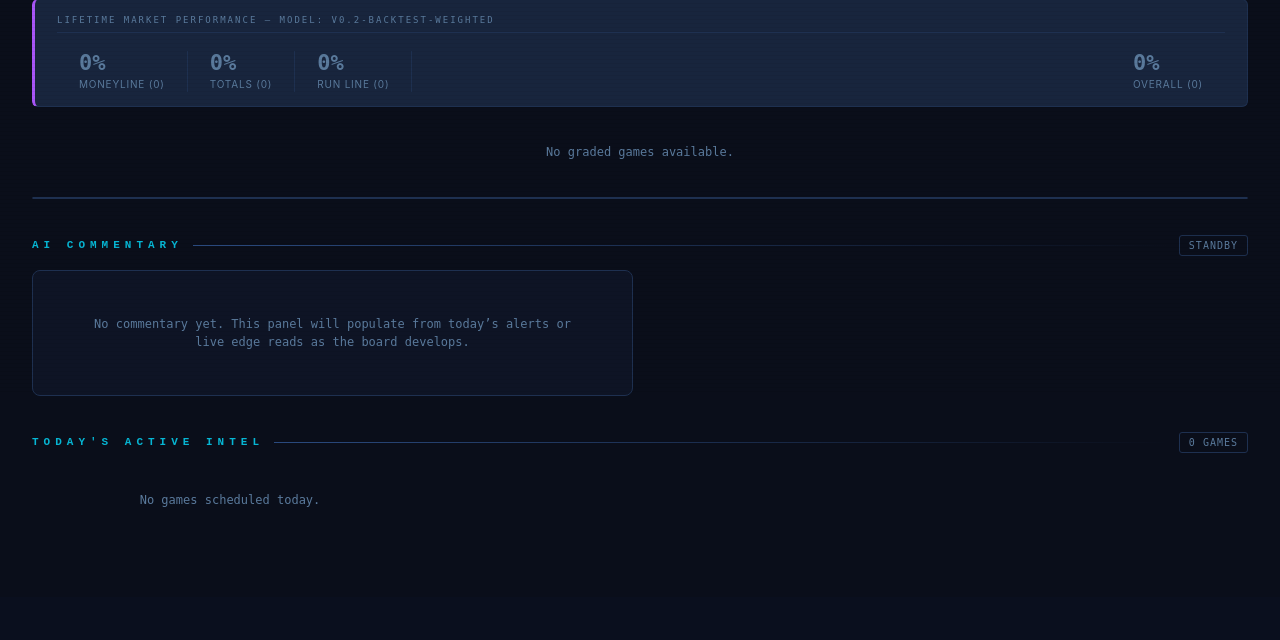
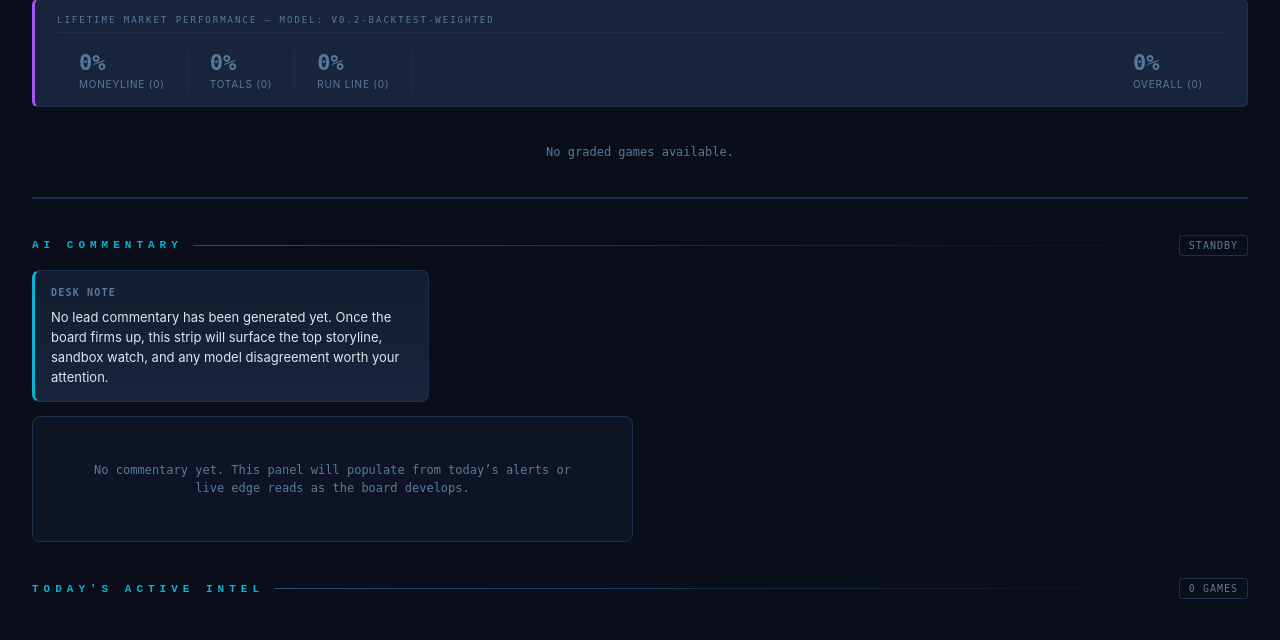
Before and after one commit to plummer92/mlb-ai-betting-tool, a FastAPI app: page /dashboard in a window 1280 px wide. Shown: the part 405-1045 px from the top of the page. Before the commit the page ends 912 px from the top, so only its background shows below. Run offline with FastAPI, Linux system fonts and the light colour scheme; data that the repository does not hold is empty.

Commit message:
Upgrade dashboard commentary summaries

```diff
--- a/app/templates/dashboard.html
+++ b/app/templates/dashboard.html
@@ -313,6 +313,41 @@ tr:hover td { background: rgba(6,182,212,0.025); }
 }
 @media (max-width: 1100px) { .commentary-grid { grid-template-columns: 1fr; } }
 
+.commentary-summary-grid {
+  display: grid;
+  grid-template-columns: repeat(3, minmax(0, 1fr));
+  gap: 12px;
+  margin-bottom: 14px;
+}
+@media (max-width: 1100px) { .commentary-summary-grid { grid-template-columns: 1fr; } }
+
+.commentary-summary-card {
+  background: linear-gradient(180deg, var(--surface2) 0%, var(--surface3) 100%);
+  border: 1px solid var(--border);
+  border-left: 3px solid var(--cyan);
+  border-radius: 8px;
+  padding: 14px 16px;
+}
+
+.commentary-summary-card.watchlist { border-left-color: var(--yellow); }
+.commentary-summary-card.disagreement { border-left-color: var(--orange); }
+
+.commentary-summary-label {
+  font-family: monospace;
+  font-size: 10px;
+  font-weight: 700;
+  color: var(--muted);
+  text-transform: uppercase;
+  letter-spacing: 1.2px;
+  margin-bottom: 7px;
+}
+
+.commentary-summary-text {
+  color: var(--text);
+  font-size: 13px;
+  line-height: 1.55;
+}
+
 .commentary-card {
   background: linear-gradient(180deg, var(--surface) 0%, var(--surface2) 100%);
   border: 1px solid var(--border);
@@ -822,6 +857,9 @@ tr:hover td { background: rgba(6,182,212,0.025); }
       <div class="section-rule"></div>
       <div class="section-badge" id="commentary-badge">—</div>
     </div>
+    <div class="commentary-summary-grid" id="commentary-summary-grid">
+      <div class="loading">Loading analyst summary</div>
+    </div>
     <div class="commentary-grid" id="commentary-grid">
       <div class="loading">Loading commentary</div>
     </div>
@@ -927,11 +965,27 @@ async function loadCommentary() {
     const res = await fetch('/api/commentary/today');
     const data = await res.json();
     const items = data.items || [];
+    const summaries = data.summaries || [];
     const source = data.source || 'alerts';
 
     $('commentary-badge').textContent = items.length
       ? `${items.length} NOTE${items.length !== 1 ? 'S' : ''}`
       : 'STANDBY';
+
+    if (summaries.length) {
+      $('commentary-summary-grid').innerHTML = summaries.map(summary => `
+        <div class="commentary-summary-card ${esc(summary.kind || '')}">
+          <div class="commentary-summary-label">${esc(summary.label || 'Desk Note')}</div>
+          <div class="commentary-summary-text">${esc(summary.text || '')}</div>
+        </div>
+      `).join('');
+    } else {
+      $('commentary-summary-grid').innerHTML = `
+        <div class="commentary-summary-card">
+          <div class="commentary-summary-label">Desk Note</div>
+          <div class="commentary-summary-text">No lead commentary has been generated yet. Once the board firms up, this strip will surface the top storyline, sandbox watch, and any model disagreement worth your attention.</div>
+        </div>`;
+    }
 
     if (!items.length) {
       $('commentary-grid').innerHTML = `
@@ -966,6 +1020,7 @@ async function loadCommentary() {
 
     $('commentary-grid').innerHTML = cards;
   } catch(e) {
+    $('commentary-summary-grid').innerHTML = `<div class="commentary-summary-card"><div class="commentary-summary-label">Desk Note</div><div class="commentary-summary-text">Commentary summary unavailable right now.</div></div>`;
     $('commentary-grid').innerHTML = `<div class="card"><div class="empty">Error: ${esc(e.message)}</div></div>`;
   }
 }
```
Also changed, not shown: app/routes/alerts.py (+162 -1 lines).
